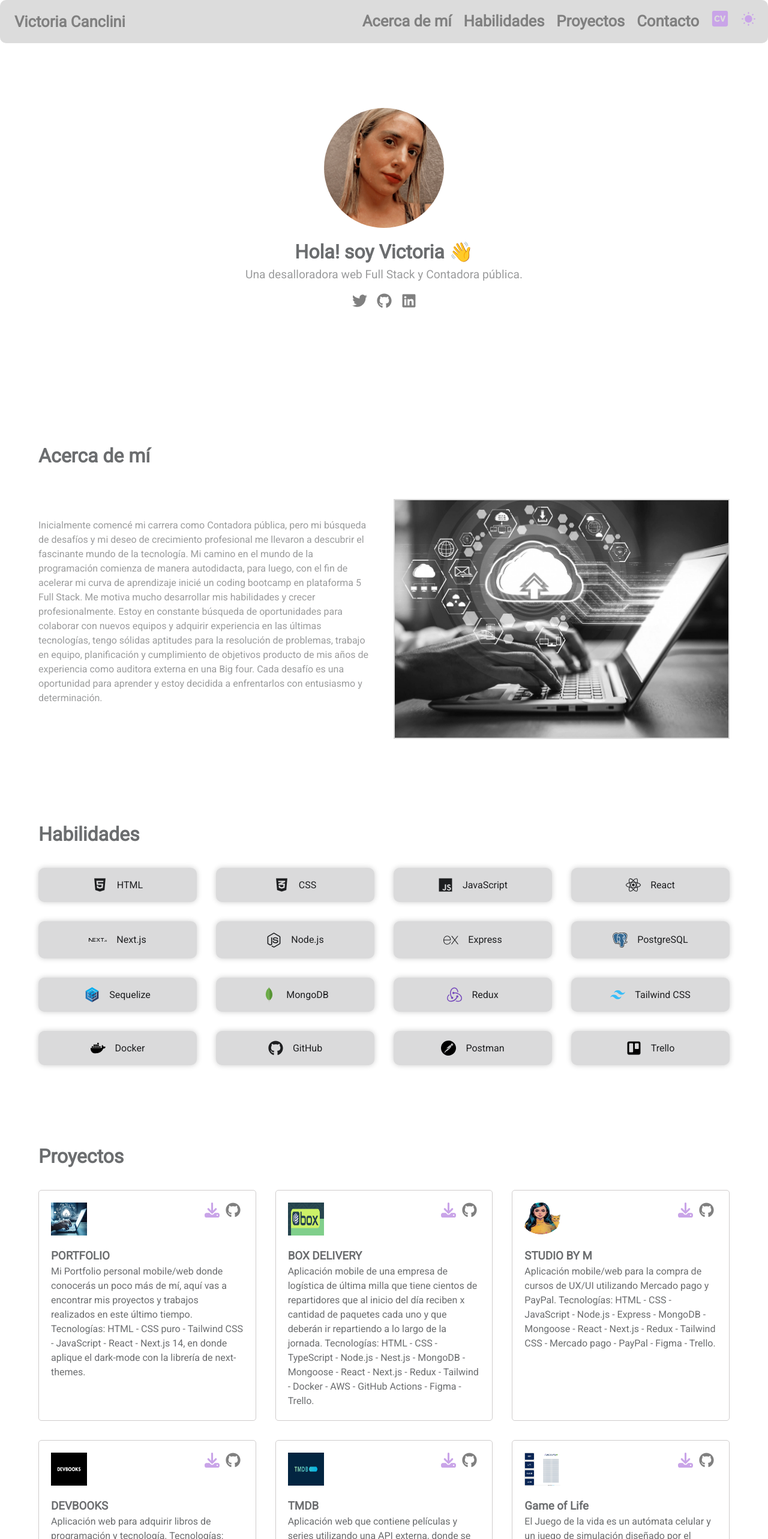
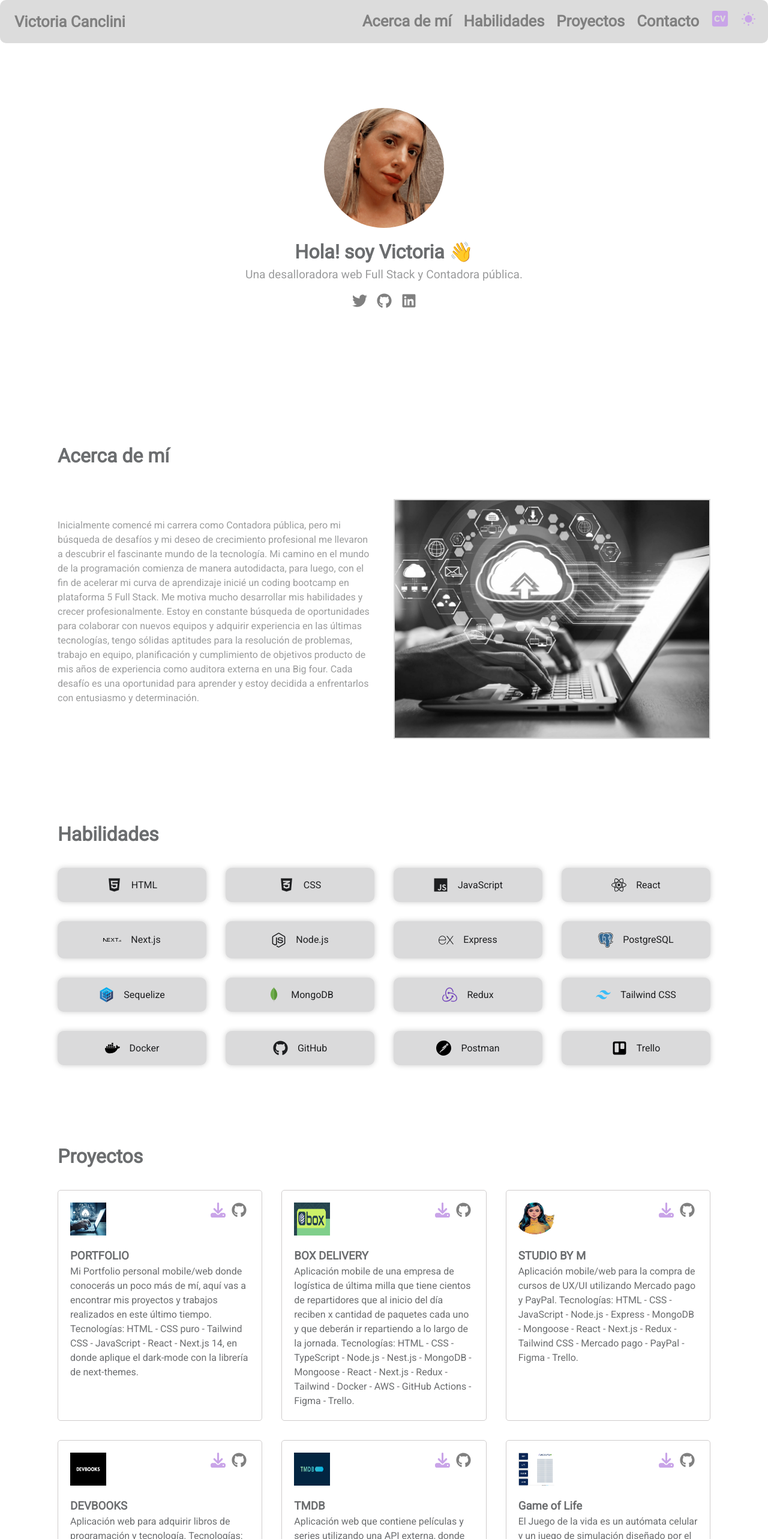
Before and after one commit to VictoriaCanclini/my-portfolio, a Next.js app: page / in a window 1280 px wide. Shown: the top 2566 px of the page at 60% size. Built offline with nearby package versions, Linux system fonts and the light colour scheme.

Commit message:
mode desktop ok

```diff
--- a/src/styles/globals.css
+++ b/src/styles/globals.css
@@ -258,7 +258,7 @@ hr {
   margin-top: 8rem;
   margin-bottom: 1rem;
   color: #6b6d6f;
-  width: 90%;
+  width: 85%;
 }
 
 .about-container .flex-about {
@@ -266,7 +266,7 @@ hr {
   justify-content: space-between;
   align-items: center;
   gap: 0 2rem;
-  width: 90%;
+  width: 85%;
 }
 
 .about-container .flex-about .about-text {
@@ -305,6 +305,14 @@ hr {
     flex-direction: column;
   }
 
+  .about-container h2 {
+    width: 90%;
+  }
+
+  .about-container .flex-about {
+    width: 90%;
+  }
+
   .about-container .flex-about .about-text {
     width: 100%;
   }
@@ -328,7 +336,7 @@ hr {
   font-weight: 600;
   margin-bottom: 2rem;
   color: #6b6d6f;
-  width: 90%;
+  width: 85%;
   margin-top: 2rem;
 }
 
@@ -336,12 +344,18 @@ hr {
   display: grid;
   grid-template-columns: repeat(4, 1fr);
   gap: 2rem;
-  width: 90%;
+  width: 85%;
 }
 
 @media screen and (max-width: 768px) {
   .skills-container .grid-skills {
     grid-template-columns: repeat(2, 1fr);
+  }
+  .skills-container h2 {
+    width: 90%;
+  }
+  .skills-container .grid-skills {
+    width: 90%;
   }
 }
 
@@ -383,7 +397,7 @@ hr {
   font-weight: 600;
   margin-bottom: 2rem;
   color: #6b6d6f;
-  width: 90%;
+  width: 85%;
   margin-top: 2rem;
 }
 
@@ -392,12 +406,18 @@ hr {
   grid-template-columns: repeat(3, 1fr);
   gap: 2rem;
   color: #6b6d6f;
-  width: 90%;
+  width: 85%;
 }
 
 @media screen and (max-width: 768px) {
   .projects-grid {
     grid-template-columns: repeat(1, 1fr);
+  }
+  .projects-container h2 {
+    width: 90%;
+  }
+  .projects-grid {
+    width: 90%;
   }
 }
 
```
